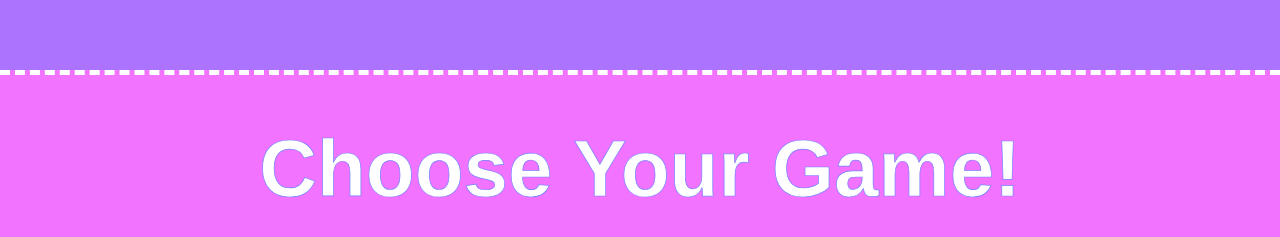
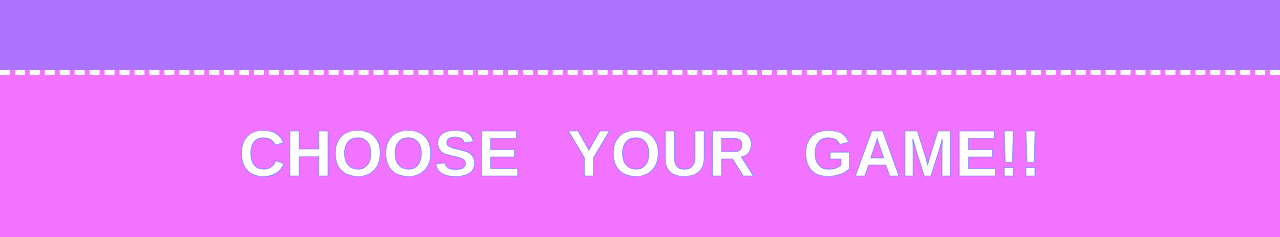
Before and after one commit to Gabryhell/Proiect-Info-Aplicata-I, a plain HTML site: page index.html in a window 1280 px wide. Shown: the part 555-792 px from the top of the page. Drawn offline with Linux system fonts and the light colour scheme; a web font is replaced by a local one.

Commit message:
26th psh

```diff
--- a/index.html
+++ b/index.html
@@ -21,7 +21,7 @@
         <a href="Jocuri/game3.html"><img src="Images/battleshipslogo.png" class="logobattleships column"></a>
     </div>
     <div class="mesajmain">
-        <h1>Choose Your Game!</h1>
+        <h1>CHOOSE YOUR GAME!!</h1>
     </div>
 </body>
 
--- a/main.css
+++ b/main.css
@@ -109,14 +109,15 @@ body{
     position: fixed;
     text-align: center;
     height: 170px;
-    line-height: 80px;
+    line-height: 70px;
 
 }
 
 .mesajmain h1{
     color: white;
     font-family: 'Martyric Personal Use Only', sans-serif;
-    font-size: 80px;
+    font-size: 65px;
     -webkit-text-stroke-width: 0.7px;
     -webkit-text-stroke-color: #7380FF;
+    word-spacing: 30px;
 }
```
